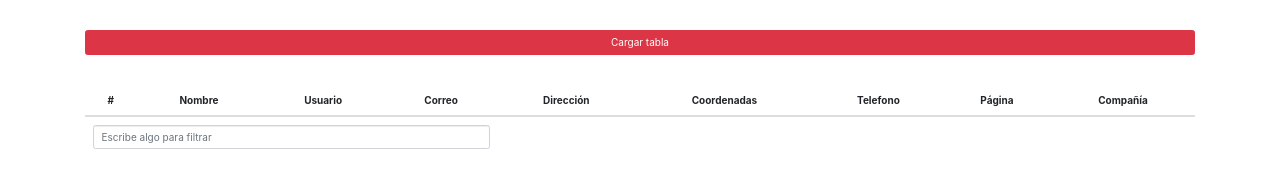
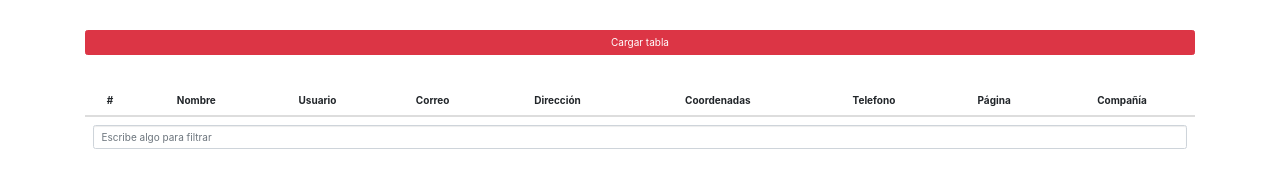
Before and after one commit to Juanperez30/Taller6, a plain HTML site: page grilla.html in a window 1280 px wide. Drawn offline with nearby package versions, Linux system fonts and the light colour scheme.

Commit message:
Ahora se ve mas decente pero igual es todo meh

```diff
--- a/grilla.html
+++ b/grilla.html
@@ -31,7 +31,7 @@
 				<th scope="col">Compañía</th>
 	    </tr>
 			<tr>
-          <td colspan="4">
+          <td colspan="9">
 
 								<input id="buscar" type="text" class="form-control" placeholder="Escribe algo para filtrar" />
 
```
